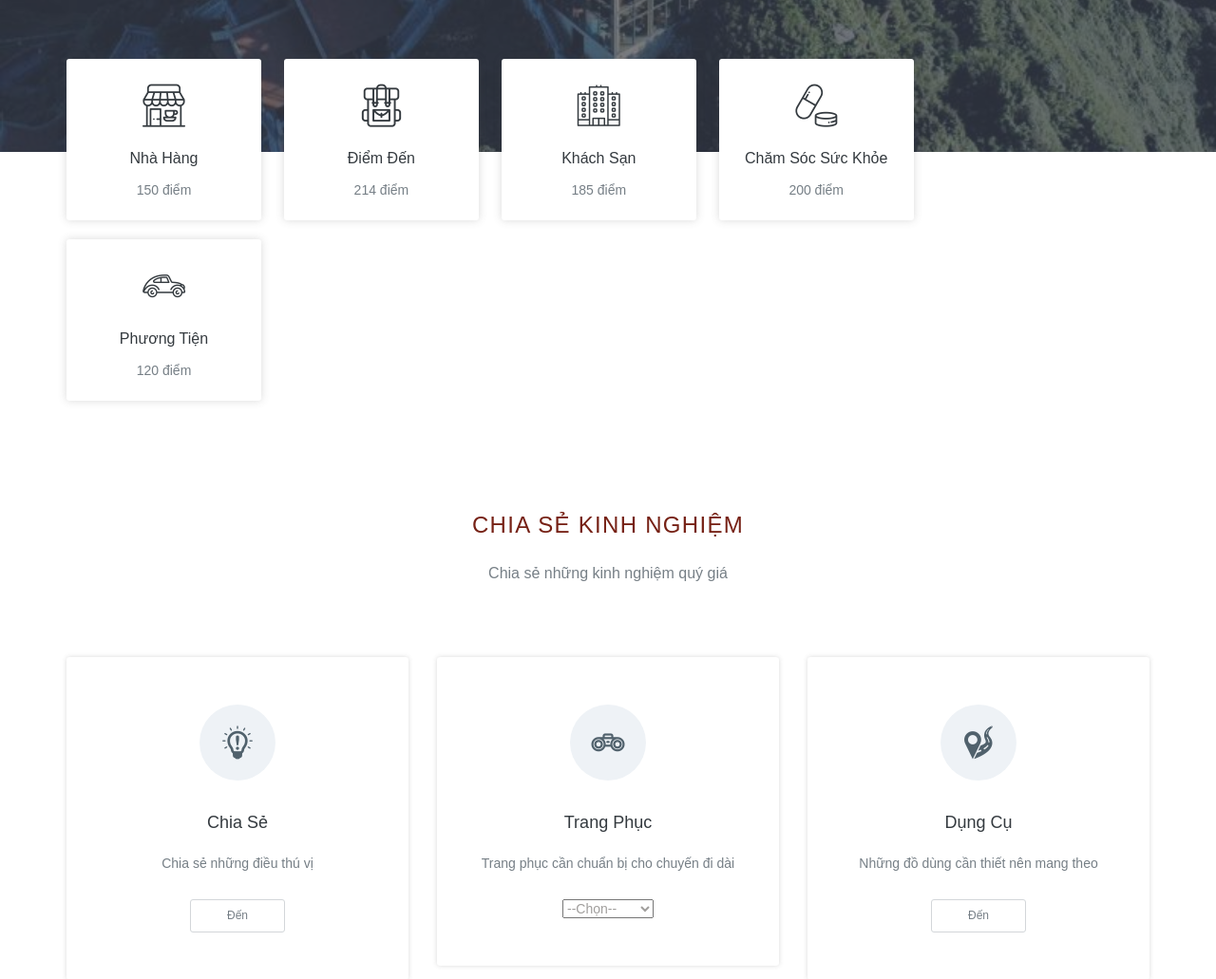
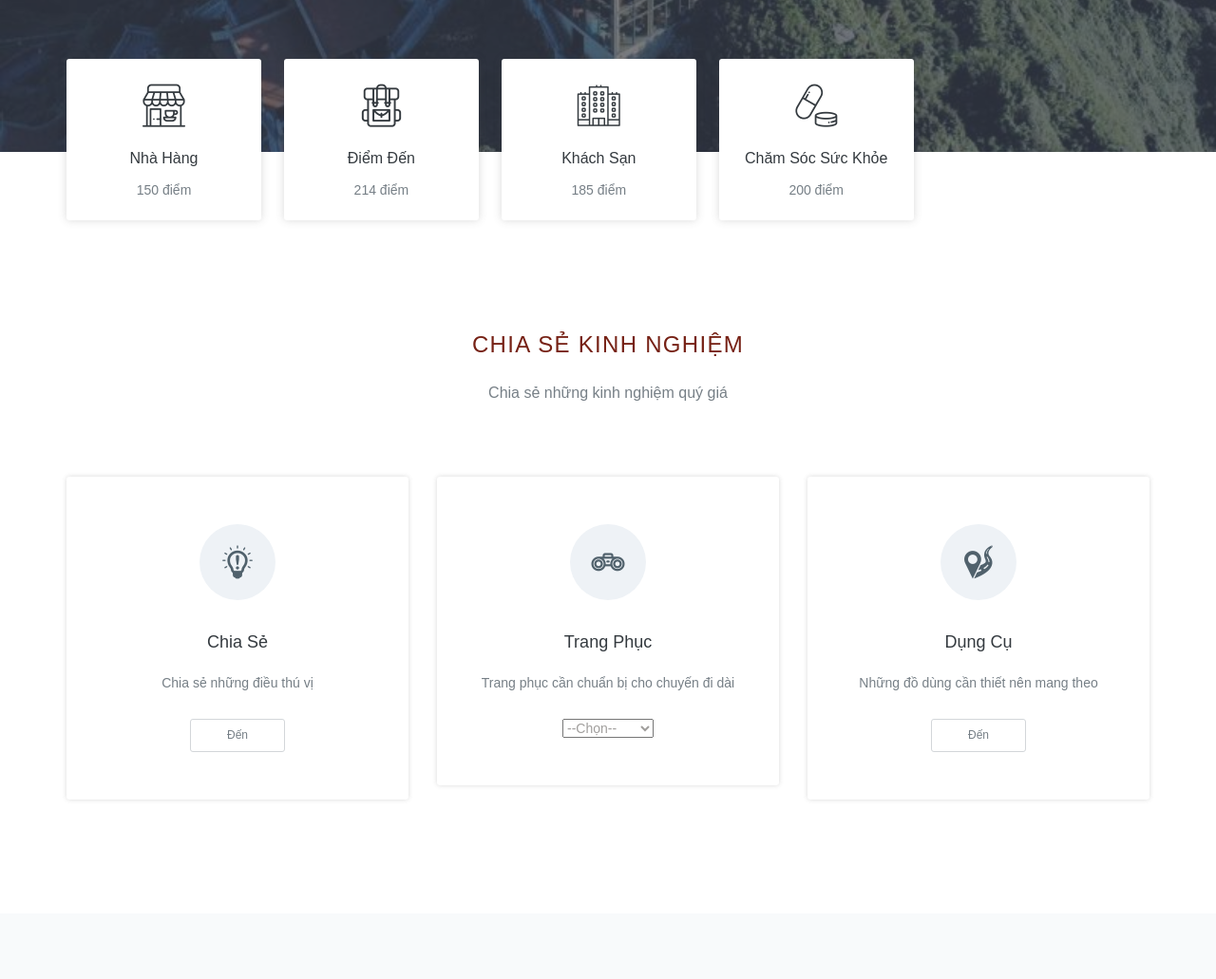
Before and after one commit to FoxH2010/Experience, a PHP site: page / in a window 1280 px wide. Shown: the part 770-1801 px from the top of the page at 95% size. Run offline with PHP 8.4, Linux system fonts and the light colour scheme; data comes from the database, SQL or seed files in the repository; data that the repository does not hold is empty; some web fonts are replaced.

Commit message:
Update index.php

```diff
--- a/index.php
+++ b/index.php
@@ -82,15 +82,6 @@
                         </div>
                         <h2><a href="#">chăm sóc sức khỏe</a></h2>
                         <p>200 điểm</p>
-                    </div>
-                </li>
-                <li>
-                    <div class="single-list-topics-content">
-                        <div class="single-list-topics-icon">
-                            <i class="flaticon-transport"></i>
-                        </div>
-                        <h2><a href="#">phương tiện</a></h2>
-                        <p>120 điểm</p>
                     </div>
                 </li>
             </ul>
```
